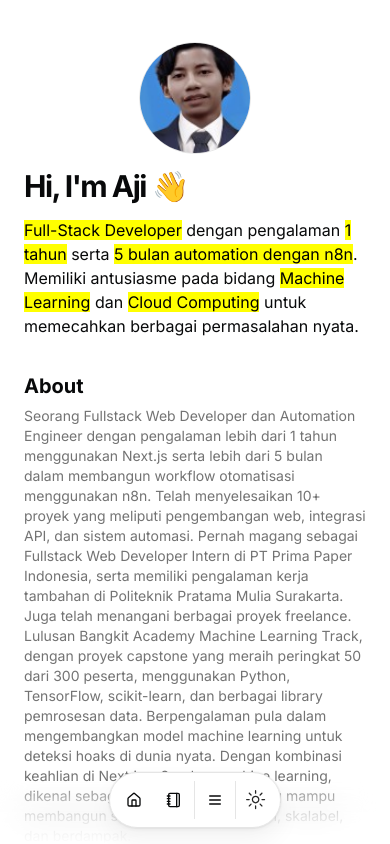
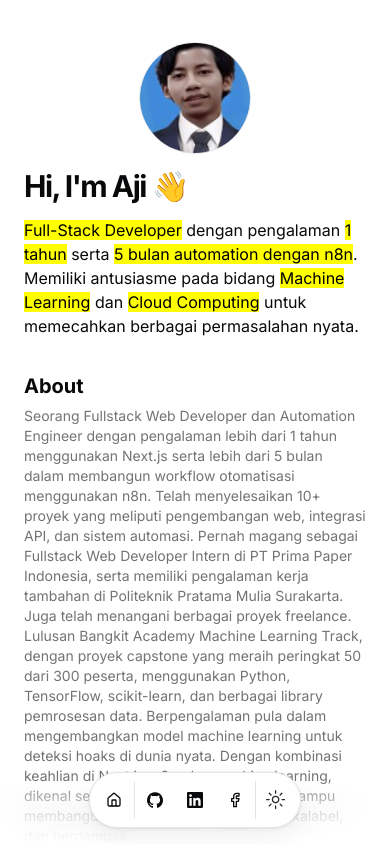
Before and after one commit to ajimaulana123/portfolio, a Next.js app: page / in a window 390 px wide. Shown: the top 844 px of the page. Built offline with nearby package versions, Linux system fonts and the light colour scheme.

Commit message:
DELETE: not relevant data

```diff
--- a/src/components/navbar.tsx
+++ b/src/components/navbar.tsx
@@ -1,6 +1,5 @@
 'use client'
 
-import { useState } from "react";
 import { Dock, DockIcon } from "@/components/magicui/dock";
 import { ModeToggle } from "@/components/mode-toggle";
 import { buttonVariants } from "@/components/ui/button";
@@ -13,19 +12,8 @@ import {
 import { DATA } from "@/data/resume";
 import { cn } from "@/lib/utils";
 import Link from "next/link";
-import { Menu } from "lucide-react";
 
 export default function Navbar() {
-  const [isSocialMenuOpen, setIsSocialMenuOpen] = useState(false);
-
-  const toggleSocialMenu = () => {
-    setIsSocialMenuOpen(!isSocialMenuOpen);
-  };
-
-  const handleSocialLinkClick = () => {
-    setIsSocialMenuOpen(false); // Close dropdown after clicking a link
-  };
-
   return (
     <div className="fixed inset-x-0 bottom-0 z-30 mx-auto mb-4 flex h-full max-h-14 origin-bottom">
       <div className="fixed bottom-0 inset-x-0 h-16 w-full bg-background to-transparent backdrop-blur-lg [-webkit-mask-image:linear-gradient(to_top,black,transparent)] dark:bg-background"></div>
@@ -52,11 +40,11 @@ export default function Navbar() {
           </DockIcon>
         ))}
         <Separator orientation="vertical" className="h-full" />
-        {/* Show social icons only on larger screens */}
+        {/* Show social icons for both mobile and desktop */}
         {Object.entries(DATA.contact.social)
           .filter(([_, social]) => social.navbar)
           .map(([name, social]) => (
-            <DockIcon key={name} className="hidden sm:block">
+            <DockIcon key={name}>
               <Tooltip>
                 <TooltipTrigger asChild>
                   <Link
@@ -76,25 +64,6 @@ export default function Navbar() {
               </Tooltip>
             </DockIcon>
           ))}
-        {/* Mobile-only "More" icon */}
-        <DockIcon className="sm:hidden">
-          <Tooltip>
-            <TooltipTrigger asChild>
-              <button
-                onClick={toggleSocialMenu}
-                className={cn(
-                  buttonVariants({ variant: "ghost", size: "icon" }),
-                  "size-10"
-                )}
-              >
-                <Menu className="size-4" />
-              </button>
-            </TooltipTrigger>
-            <TooltipContent>
-              <p>More</p>
-            </TooltipContent>
-          </Tooltip>
-        </DockIcon>
         <Separator orientation="vertical" className="h-full py-2" />
         <DockIcon>
           <Tooltip>
@@ -107,45 +76,6 @@ export default function Navbar() {
           </Tooltip>
         </DockIcon>
       </Dock>
-      {/* Mobile dropdown for social icons */}
-      <div
-        className={cn(
-          "sm:hidden fixed inset-0 z-50 flex items-end justify-center pointer-events-none mb-7 transition-opacity duration-300 ease-in-out",
-          isSocialMenuOpen ? "opacity-100 pointer-events-auto" : "opacity-0"
-        )}
-      >
-        {/* Backdrop */}
-        <div
-          className={cn(
-            "absolute inset-0 bg-black/20 dark:bg-black/40 transition-opacity duration-300 ease-in-out"
-          )}
-          onClick={toggleSocialMenu}
-        ></div>
-        {/* Dropdown */}
-        <div
-          className={cn(
-            "relative bottom-16 w-48 bg-background border border-gray-200 dark:border-gray-700 rounded-lg shadow-lg p-4 pointer-events-auto",
-            "transition-all duration-300 ease-in-out transform",
-            isSocialMenuOpen ? "translate-y-0 opacity-100" : "translate-y-4 opacity-0"
-          )}
-        >
-          {Object.entries(DATA.contact.social)
-            .filter(([_, social]) => social.navbar)
-            .map(([name, social]) => (
-              <Link
-                key={name}
-                href={social.url}
-                target="_blank"
-                rel="noopener noreferrer"
-                onClick={handleSocialLinkClick}
-                className="flex items-center gap-2 p-2 hover:bg-gray-100 dark:hover:bg-gray-800 rounded-md pointer-events-auto"
-              >
-                <social.icon className="size-5" />
-                <span>{name}</span>
-              </Link>
-            ))}
-        </div>
-      </div>
     </div>
   );
 }
--- a/src/data/resume.tsx
+++ b/src/data/resume.tsx
@@ -25,7 +25,6 @@ export const DATA = {
   ],
   navbar: [
     { href: "/", icon: HomeIcon, label: "Home" },
-    { href: "/blog", icon: NotebookIcon, label: "Blog" },
   ],
   contact: {
     email: "aji658911@gmail.com",
@@ -49,24 +48,6 @@ export const DATA = {
         name: "Facebook",
         url: "https://www.facebook.com/profile.php?id=100051526432299&locale=id_ID",
         icon: Facebook,
-        navbar: true,
-      },
-      Instagram: {
-        name: "Instagram",
-        url: "https://www.instagram.com/ajimaulana_7/",
-        icon: Instagram,
-        navbar: true,
-      },
-      Threads: {
-        name: "Threads",
-        url: "https://www.threads.com/@ajimaulana_7",
-        icon: BsThreads,
-        navbar: true,
-      },
-      Youtube: {
-        name: "Youtube",
-        url: "https://www.youtube.com/@ajimaulana8721",
-        icon: Icons.youtube,
         navbar: true,
       },
       email: {
```
